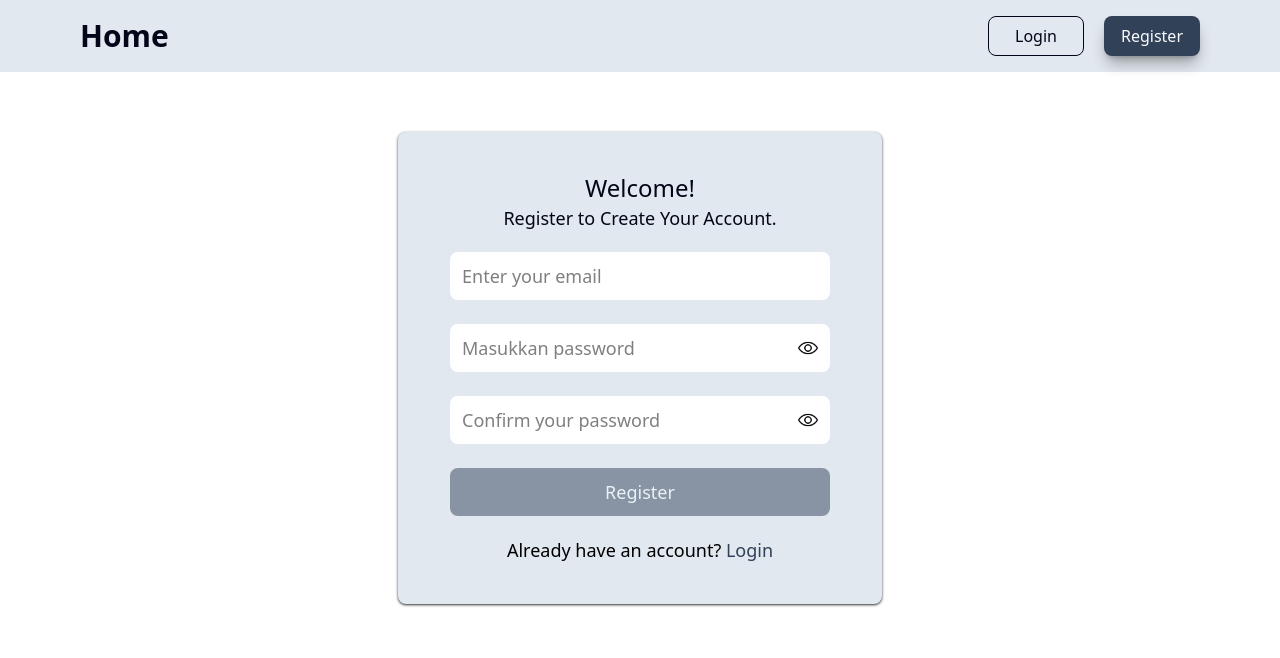
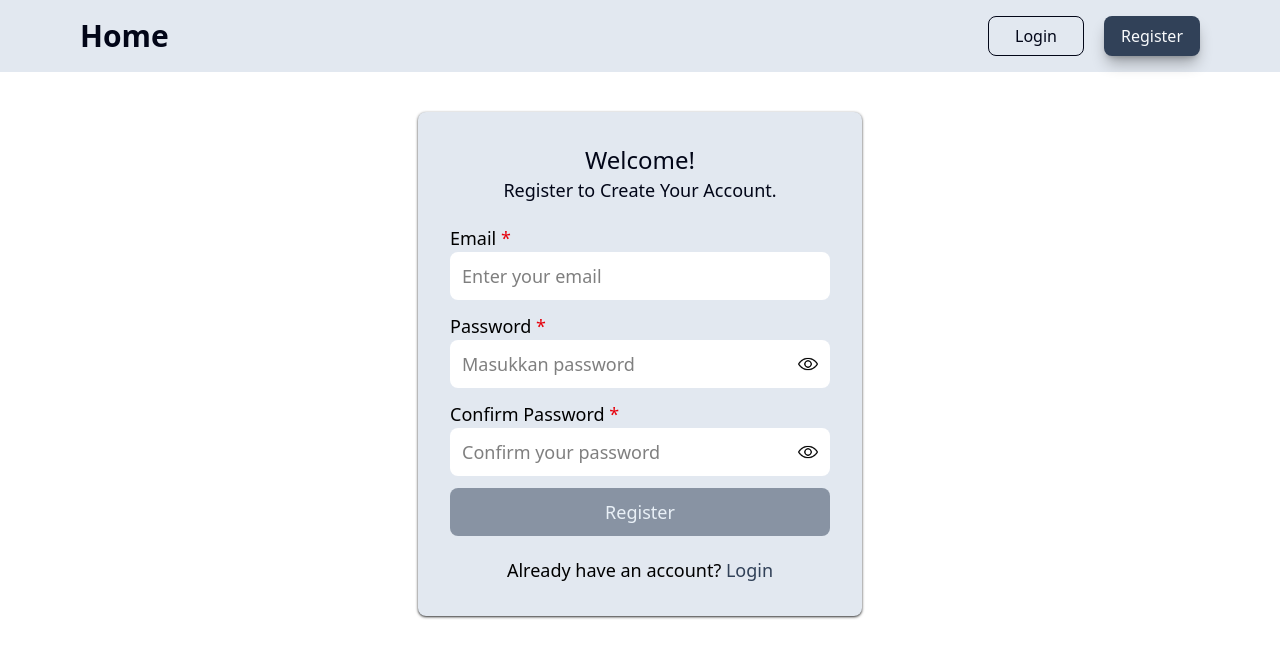
Before and after one commit to Ikwancfx7/miniproject2_react, a React (Vite) app: page /register in a window 1280 px wide. Shown: the top 658 px of the page. Built offline with nearby package versions, Linux system fonts and the light colour scheme.

Commit message:
tambah label form input

```diff
--- a/components/RegisterForm.jsx
+++ b/components/RegisterForm.jsx
@@ -80,17 +80,24 @@ function RegisterForm () {
     return (
         <>
             <div className="flex justify-center">
-                <div className='flex flex-col justify-center items-center px-8 py-10 bg-slate-200 rounded-lg shadow-sm/70 mt-10 md:mt-15'>
+                <div className='flex flex-col justify-center items-center px-3 py-8 bg-slate-200 rounded-lg shadow-sm/70 mt-10'>
                     <p className='text-xl md:text-2xl text-slate-950'>Welcome!</p>
                     <p className='text-lg text-slate-950'>Register to Create Your Account.</p>
-                    <form onSubmit={handleSubmit} className='flex flex-col text-sm md:text-lg gap-7 lg:gap-6 md:gap-4 px-5 mt-5'>
+                    <form onSubmit={handleSubmit} className='flex flex-col text-sm md:text-lg gap-7 lg:gap-3 md:gap-4 px-5 mt-5'>
+                        <div className='flex flex-col text-sm md:text-lg'>
                             <div>
+                                <p>Email <span className='text-red-600'>*</span></p>
+                            </div>
                             <input
                                 type="text"
                                 placeholder="Enter your email"
                                 value={email}
                                 onChange={(e) => setEmail(e.target.value)}
                                 className='form-input w-full'/>
+                        </div>
+                        <div className='flex flex-col text-sm md:text-lg'>
+                            <div>
+                                <p>Password <span className='text-red-600'>*</span></p>
                             </div>
                             <div className='relative flex'>
                                 <input
@@ -106,6 +113,12 @@ function RegisterForm () {
                                 className="absolute right-3 bottom-1/2 transform translate-y-1/2 h-4 md:h-5 cursor-pointer"
                                 />
                             </div>
+
+                        </div>
+                        <div className='flex flex-col text-sm md:text-lg'>
+                            <div>
+                                <p>Confirm Password <span className='text-red-600'>*</span></p>
+                            </div>
                             <div className='relative flex'>
                                 <input
                                     type={showRePassword ? 'text' : 'password'}
@@ -119,6 +132,8 @@ function RegisterForm () {
                                     onClick={() => setShowRePassword(!showRePassword)}
                                     className="absolute right-3 bottom-1/2 transform translate-y-1/2 h-4 md:h-5 cursor-pointer"
                                 />
+                            </div>
+
                         </div>
                         <div>
                             <button
```
Lines whose indentation alone changed are shown as unchanged.
